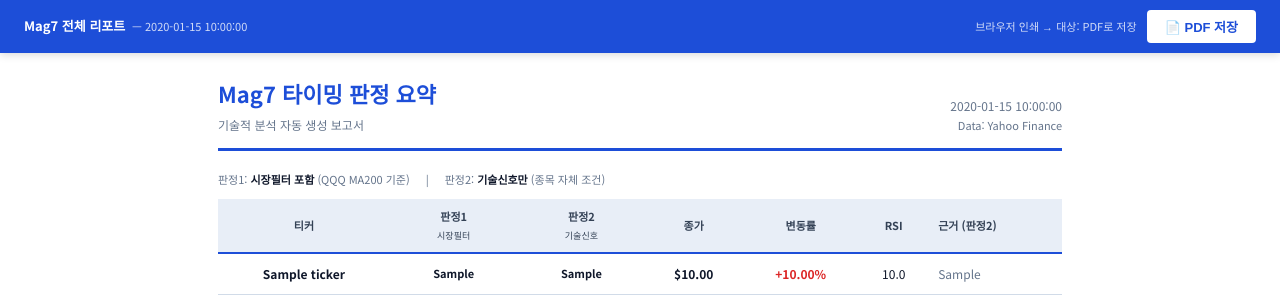
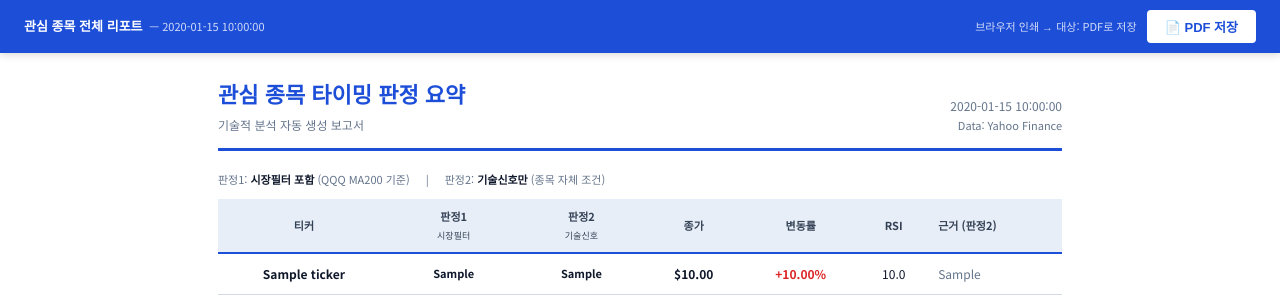
Before and after one commit to freecjs77-tech/Stock-monitor-Scanner-v2, a Python web app: template templates/print_all.html in a window 1280 px wide. Shown: the top 300 px of the page. Run offline with Jinja, Linux system fonts and the light colour scheme; the template is opened without the code that fills it: most values are stand-ins (such as "Sample title", 1, 10 or a date in 2020).

Commit message:
refactor: 사용자 노출 텍스트 'Mag7' → '관심 종목' 변경
파일명·변수명·URL은 유지, 사용자에게 보이는 텍스트만 변경
- templates/base.html, summary.html, print_all.html: 제목 변경
- telegram_sender.py: 텔레그램 메시지 본문 변경
- .github/workflows/daily.yml: 워크플로우 이름, 이메일 제목/본문, 실패 알림 변경

Co-Authored-By: Claude Sonnet 4.6 <noreply@anthropic.com>

```diff
--- a/docs/index.html
+++ b/docs/index.html
@@ -3,7 +3,7 @@
 <head>
 <meta charset="UTF-8">
 <meta name="viewport" content="width=device-width, initial-scale=1.0">
-<title>타이밍 판정 요약 — 2026년 03월 26일</title>
+<title>관심 종목 타이밍 판정 요약 — 2026년 03월 26일</title>
 <link href="https://fonts.googleapis.com/css2?family=Noto+Sans+KR:wght@300;400;600;700&display=swap" rel="stylesheet">
 <style>
 :root {
@@ -221,7 +221,7 @@ tr:nth-child(even) td { background: var(--row2); }
 <div class="container">
   <div class="page-header" style="margin-bottom:20px;">
     <div>
-      <h1>타이밍 판정 요약</h1>
+      <h1>관심 종목 타이밍 판정 요약</h1>
       <span class="date">2026년 03월 26일  |  기술적 분석</span>
     </div>
     <a href="print-all.html" target="_blank"
--- a/docs/print-all.html
+++ b/docs/print-all.html
@@ -3,7 +3,7 @@
 <head>
 <meta charset="UTF-8">
 <meta name="viewport" content="width=device-width, initial-scale=1.0">
-<title>Mag7 전체 리포트 — 2026년 03월 26일</title>
+<title>관심 종목 전체 리포트 — 2026년 03월 26일</title>
 <link href="https://fonts.googleapis.com/css2?family=Noto+Sans+KR:wght@300;400;600;700&display=swap" rel="stylesheet">
 <style>
 /* ─── 기본 (화면 + 인쇄 공통) ─── */
@@ -222,7 +222,7 @@ tr:nth-child(even) td { background: #f8fafc; }
 <!-- 인쇄 버튼 바 (화면에서만 표시) -->
 <div class="print-bar">
   <div>
-    <strong>Mag7 전체 리포트</strong>
+    <strong>관심 종목 전체 리포트</strong>
     <span class="hint">&nbsp;—&nbsp;2026년 03월 26일</span>
   </div>
   <div style="display:flex; gap:10px; align-items:center;">
@@ -235,7 +235,7 @@ tr:nth-child(even) td { background: #f8fafc; }
 <div class="page">
   <div class="cover-header">
     <div>
-      <h1>Mag7 타이밍 판정 요약</h1>
+      <h1>관심 종목 타이밍 판정 요약</h1>
       <div style="font-size:12px; color:var(--sub); margin-top:4px;">기술적 분석 자동 생성 보고서</div>
     </div>
     <div class="date">
--- a/telegram_sender.py
+++ b/telegram_sender.py
@@ -83,7 +83,7 @@ def send_url(report_url, summary_lines=None):
 
     today_str = datetime.date.today().strftime('%Y년 %m월 %d일')
 
-    text = f"📊 <b>Mag7 일일 리포트</b>  —  {today_str}\n\n"
+    text = f"📊 <b>관심 종목 일일 리포트</b>  —  {today_str}\n\n"
     if summary_lines:
         for line in summary_lines:
             text += f"{line}\n"
@@ -125,7 +125,7 @@ def run_send(pdf_path=None, label="오늘"):
         return
 
     today_str = datetime.date.today().strftime('%Y년 %m월 %d일')
-    caption = (f"📊 <b>Mag7 기술적 분석 리포트</b>\n"
+    caption = (f"📊 <b>관심 종목 기술적 분석 리포트</b>\n"
                f"📅 {today_str}  |  NVDA / PLTR / TSLA / AAPL / MSFT / GOOGL / AMZN / META\n"
                f"⏰ {datetime.datetime.now().strftime('%H:%M')}")
 
@@ -146,7 +146,7 @@ def run_test():
         sys.exit(1)
     msg = ("🤖 <b>MStockMonitor Bot 연결 테스트</b>\n\n"
            "✅ 봇이 정상적으로 연결되었습니다!\n"
-           "매일 평일 오전 9:30에 Mag7 리포트가 자동 전송됩니다.\n\n"
+           "매일 평일 오전 9:30에 관심 종목 리포트가 자동 전송됩니다.\n\n"
            f"📁 리포트 폴더:\n<code>{REPORTS_DIR}</code>")
     ok = send_message(msg)
     print(f"[TEST] {'성공' if ok else '실패'}")
--- a/templates/base.html
+++ b/templates/base.html
@@ -3,7 +3,7 @@
 <head>
 <meta charset="UTF-8">
 <meta name="viewport" content="width=device-width, initial-scale=1.0">
-<title>{% block title %}Mag7 리포트{% endblock %}</title>
+<title>{% block title %}관심 종목 리포트{% endblock %}</title>
 <link href="https://fonts.googleapis.com/css2?family=Noto+Sans+KR:wght@300;400;600;700&display=swap" rel="stylesheet">
 <style>
 :root {
--- a/templates/print_all.html
+++ b/templates/print_all.html
@@ -3,7 +3,7 @@
 <head>
 <meta charset="UTF-8">
 <meta name="viewport" content="width=device-width, initial-scale=1.0">
-<title>Mag7 전체 리포트 — {{ today_str }}</title>
+<title>관심 종목 전체 리포트 — {{ today_str }}</title>
 <link href="https://fonts.googleapis.com/css2?family=Noto+Sans+KR:wght@300;400;600;700&display=swap" rel="stylesheet">
 <style>
 /* ─── 기본 (화면 + 인쇄 공통) ─── */
@@ -222,7 +222,7 @@ tr:nth-child(even) td { background: #f8fafc; }
 <!-- 인쇄 버튼 바 (화면에서만 표시) -->
 <div class="print-bar">
   <div>
-    <strong>Mag7 전체 리포트</strong>
+    <strong>관심 종목 전체 리포트</strong>
     <span class="hint">&nbsp;—&nbsp;{{ today_str }}</span>
   </div>
   <div style="display:flex; gap:10px; align-items:center;">
@@ -235,7 +235,7 @@ tr:nth-child(even) td { background: #f8fafc; }
 <div class="page">
   <div class="cover-header">
     <div>
-      <h1>Mag7 타이밍 판정 요약</h1>
+      <h1>관심 종목 타이밍 판정 요약</h1>
       <div style="font-size:12px; color:var(--sub); margin-top:4px;">기술적 분석 자동 생성 보고서</div>
     </div>
     <div class="date">
--- a/templates/summary.html
+++ b/templates/summary.html
@@ -1,5 +1,5 @@
 {% extends "base.html" %}
-{% block title %}타이밍 판정 요약 — {{ today_str }}{% endblock %}
+{% block title %}관심 종목 타이밍 판정 요약 — {{ today_str }}{% endblock %}
 
 {% block nav %}
 <nav class="nav-bar">
@@ -12,7 +12,7 @@
 <div class="container">
   <div class="page-header" style="margin-bottom:20px;">
     <div>
-      <h1>타이밍 판정 요약</h1>
+      <h1>관심 종목 타이밍 판정 요약</h1>
       <span class="date">{{ today_str }}  |  기술적 분석</span>
     </div>
     <a href="print-all.html" target="_blank"
```
Also changed, not shown: .github/workflows/daily.yml, 7 other files.
